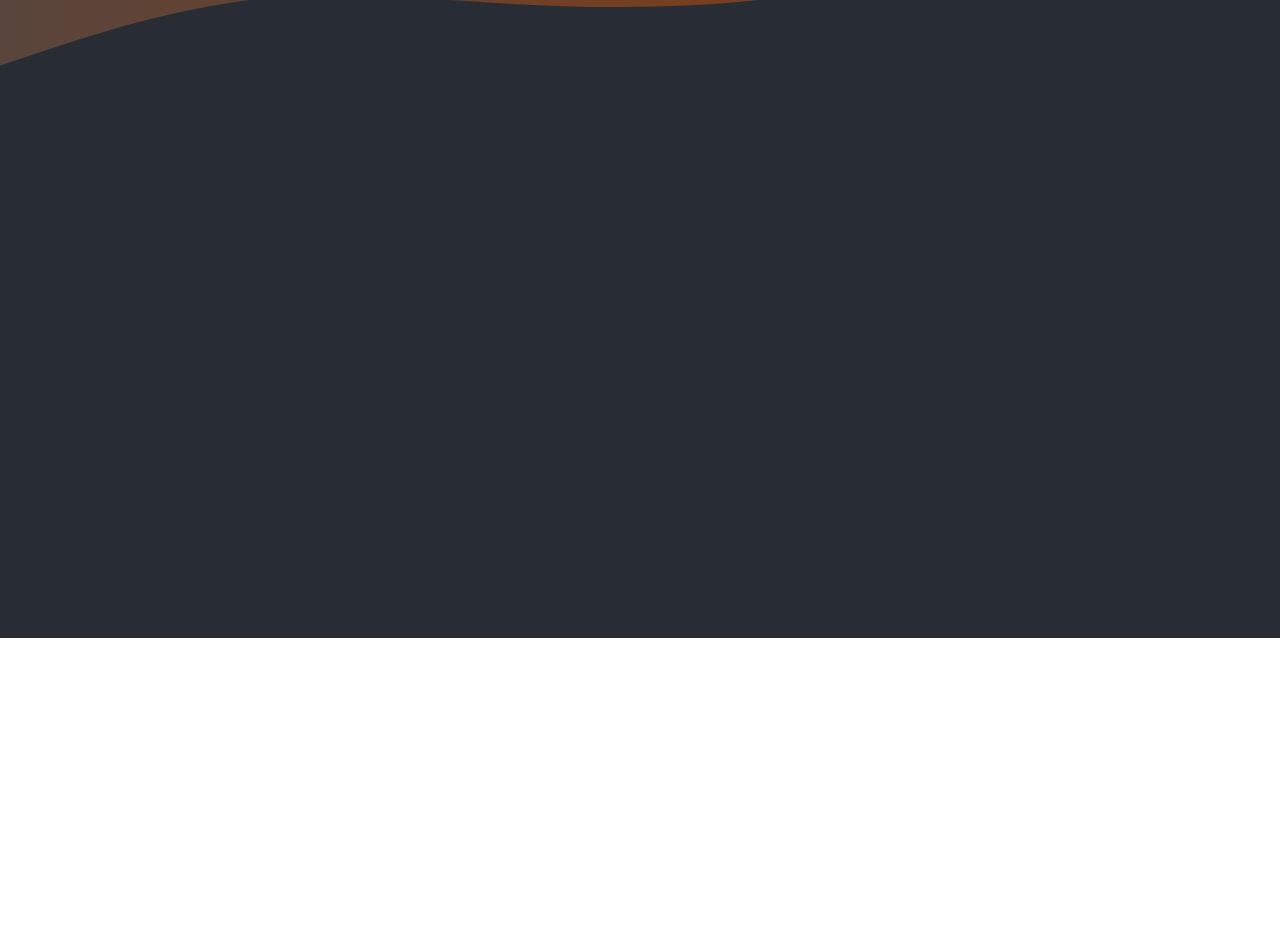
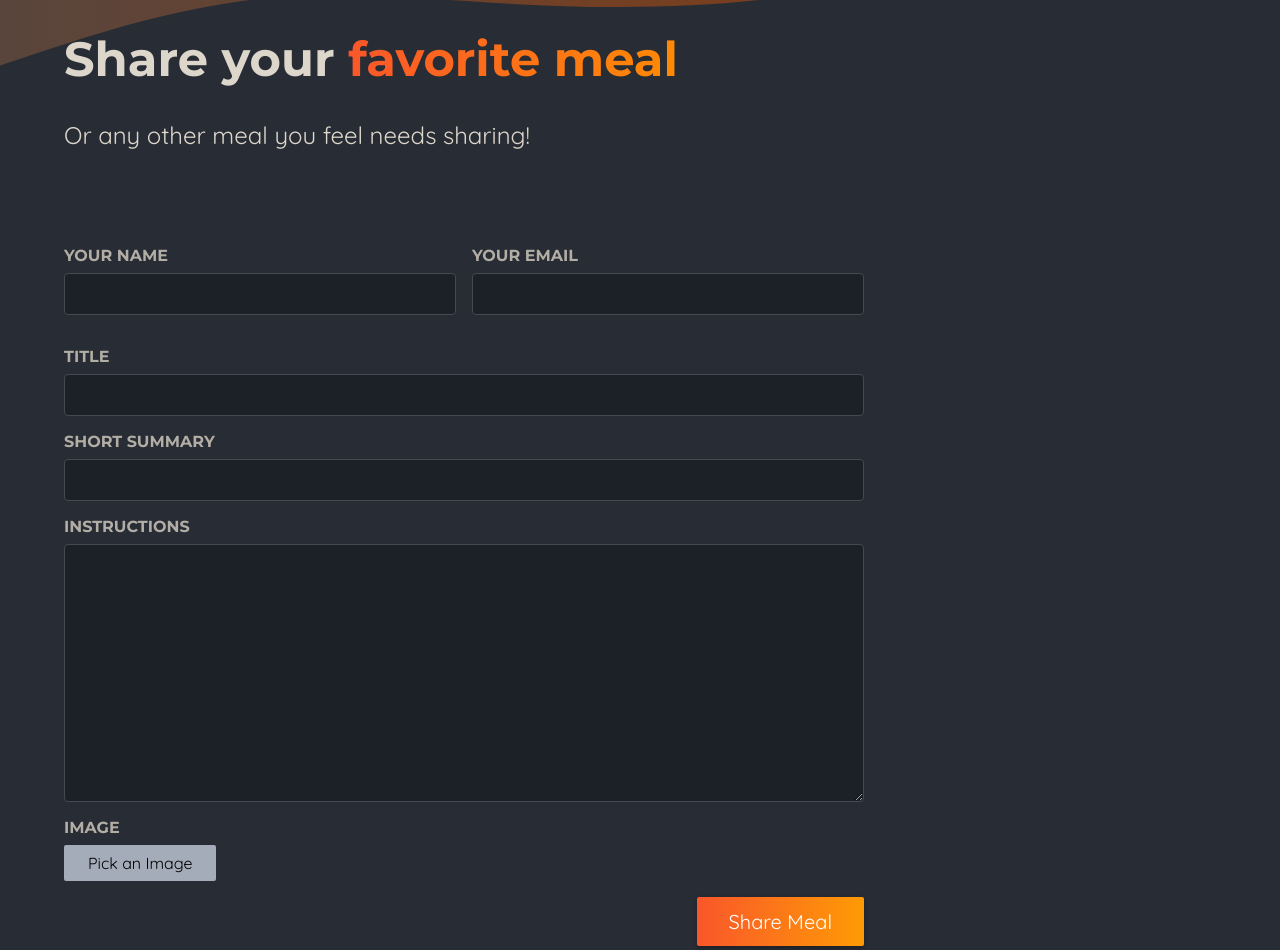
Before and after one commit to akshay-agnihotri/NEXT, a Next.js app in the folder 09_next_level_food/: page /meals/share in a window 1280 px wide. Shown: the part 162-1112 px from the top of the page. Before the commit the page ends 800 px from the top, so only its background shows below. Built offline with nearby package versions, Linux system fonts and the light colour scheme.

Commit message:
added share meals form with basic imagePicker

```diff
--- /dev/null
+++ b/09_next_level_food/app/meals/[slug]/page.module.css
@@ -0,0 +1,127 @@
+.header {
+  display: flex;
+  padding: 2rem 1rem;
+  gap: 3rem;
+  margin: auto;
+  max-width: 80rem;
+}
+
+.image {
+  position: relative;
+  width: 30rem;
+  height: 20rem;
+}
+
+.header img {
+  object-fit: cover;
+  border-radius: 8px;
+  box-shadow: 0 0 0.5rem rgba(0, 0, 0, 0.5);
+  animation: fade-slide-in-from-left 1s ease-out forwards;
+}
+
+.headerText {
+  padding: 0.5rem 1rem 0 1rem;
+  color: #ddd6cb;
+  max-width: 40rem;
+  animation: fade-slide-in-from-right 1s ease-out forwards;
+}
+
+.headerText h1 {
+  margin: 0;
+  font-size: 3.5rem;
+  text-transform: uppercase;
+  font-family: "Montserrat", sans-serif;
+  text-shadow: 0 0 0.5rem rgba(0, 0, 0, 0.5);
+}
+
+.creator {
+  font-size: 1.5rem;
+  color: #cfa69b;
+  font-style: italic;
+}
+
+.creator a {
+  background: linear-gradient(90deg, #f9572a, #ff8a05);
+  background-clip: text;
+  -webkit-background-clip: text;
+  -webkit-text-fill-color: transparent;
+}
+
+.creator a:hover,
+.creator a:active {
+  background: linear-gradient(90deg, #f9572a, #ff8a05);
+  background-clip: text;
+  -webkit-background-clip: text;
+  -webkit-text-fill-color: transparent;
+  text-shadow: 0 0 18px rgba(248, 190, 42, 0.8);
+}
+
+.summary {
+  font-size: 1.5rem;
+}
+
+.instructions {
+  font-size: 1.25rem;
+  line-height: 1.5;
+  background-color: #6e6464;
+  color: #13120f;
+  border-radius: 8px;
+  box-shadow: 0 0 0.5rem rgba(0, 0, 0, 0.5);
+  padding: 2rem;
+  max-width: 60rem;
+  margin: 2rem auto;
+  animation: fade-slide-in-from-bottom 1s ease-out forwards;
+}
+
+.loading {
+  font-size: 3rem;
+  text-align: center;
+  color: #ddd6cb;
+  font-weight: bold;
+  animation: flash 1s ease-in-out infinite alternate;
+}
+
+@keyframes fade-slide-in-from-left {
+  0% {
+    opacity: 0;
+    transform: translateX(-1rem);
+  }
+  100% {
+    opacity: 1;
+    transform: translateX(0);
+  }
+}
+
+@keyframes fade-slide-in-from-right {
+  0% {
+    opacity: 0;
+    transform: translateX(1rem);
+  }
+  100% {
+    opacity: 1;
+    transform: translateX(0);
+  }
+}
+
+@keyframes fade-slide-in-from-bottom {
+  0% {
+    opacity: 0;
+    transform: translateY(1rem);
+  }
+  100% {
+    opacity: 1;
+    transform: translateY(0);
+  }
+}
+
+@keyframes flash {
+  0% {
+    opacity: 0;
+  }
+  50% {
+    opacity: 1;
+  }
+  100% {
+    opacity: 0;
+  }
+}
--- a/09_next_level_food/app/meals/share/page.js
+++ b/09_next_level_food/app/meals/share/page.js
@@ -1,6 +1,50 @@
+import ImagePicker from "@/components/meals/imagePicker";
+import classes from "./page.module.css";
 
-const MealsShare = () => {
-  return <div>MealsShare</div>;
-};
-
-export default MealsShare;
+export default function MealShare() {
+  return (
+    <>
+      <header className={classes.header}>
+        <h1>
+          Share your <span className={classes.highlight}>favorite meal</span>
+        </h1>
+        <p>Or any other meal you feel needs sharing!</p>
+      </header>
+      <main className={classes.main}>
+        <form className={classes.form}>
+          <div className={classes.row}>
+            <p>
+              <label htmlFor="name">Your name</label>
+              <input type="text" id="name" name="name" required />
+            </p>
+            <p>
+              <label htmlFor="email">Your email</label>
+              <input type="email" id="email" name="email" required />
+            </p>
+          </div>
+          <p>
+            <label htmlFor="title">Title</label>
+            <input type="text" id="title" name="title" required />
+          </p>
+          <p>
+            <label htmlFor="summary">Short Summary</label>
+            <input type="text" id="summary" name="summary" required />
+          </p>
+          <p>
+            <label htmlFor="instructions">Instructions</label>
+            <textarea
+              id="instructions"
+              name="instructions"
+              rows="10"
+              required
+            ></textarea>
+          </p>
+          <ImagePicker label="Image" name="image" />
+          <p className={classes.actions}>
+            <button type="submit">Share Meal</button>
+          </p>
+        </form>
+      </main>
+    </>
+  );
+}
--- /dev/null
+++ b/09_next_level_food/app/meals/share/page.module.css
@@ -0,0 +1,98 @@
+.header {
+  gap: 3rem;
+  margin: 3rem auto 5rem auto;
+  width: 90%;
+  max-width: 75rem;
+  color: #ddd6cb;
+  font-size: 1.5rem;
+}
+
+.header h1 {
+  font-family: "Montserrat", sans-serif;
+}
+
+.highlight {
+  background: linear-gradient(90deg, #f9572a, #ff8a05);
+  background-clip: text;
+  -webkit-background-clip: text;
+  -webkit-text-fill-color: transparent;
+}
+
+.main {
+  width: 90%;
+  max-width: 75rem;
+  margin: 3rem auto;
+  color: white;
+}
+
+.form {
+  max-width: 50rem;
+}
+
+.form label {
+  display: block;
+  margin-bottom: 0.5rem;
+  font-size: 1rem;
+  font-family: "Montserrat", sans-serif;
+  text-transform: uppercase;
+  color: #b3aea5;
+  font-weight: bold;
+}
+
+.form input,
+.form textarea {
+  display: block;
+  width: 100%;
+  padding: 0.5rem 1rem;
+  border-radius: 4px;
+  border: 1px solid #454952;
+  background: #1c2027;
+  font-size: 1.25rem;
+  font-family: "Montserrat", sans-serif;
+  color: #ddd6cb;
+}
+
+.form input:focus,
+.form textarea:focus {
+  outline-color: #f99f2a;
+  background-color: #1f252d;
+}
+
+.row {
+  display: flex;
+  gap: 1rem;
+}
+
+.row p {
+  width: 100%;
+}
+
+.actions {
+  text-align: right;
+}
+
+.actions button {
+  border: 0;
+  padding: 0.75rem 2rem;
+  background: linear-gradient(90deg, #f9572a, #ff9b05);
+  border: none;
+  color: #ffffff;
+  border-radius: 2px;
+  cursor: pointer;
+  font: inherit;
+  font-size: 1.25rem;
+  box-shadow: 0 2px 5px rgba(0, 0, 0, 0.3);
+}
+
+.actions button:hover,
+.actions button:focus {
+  background: linear-gradient(90deg, #fd4715, #f9b241);
+}
+
+.actions button:disabled,
+.actions button:hover:disabled,
+.actions button:focus:disabled {
+  background: #ccc;
+  color: #979797;
+  cursor: not-allowed;
+}
--- /dev/null
+++ b/09_next_level_food/components/meals/imagePicker.js
@@ -0,0 +1,30 @@
+"use client";
+import { useRef } from "react";
+import classes from "./imagePicker.module.css";
+
+const ImagePicker = ({ label, name }) => {
+  const inputRef = useRef();
+  const handlePickImage = () => {
+    inputRef.current.click();
+  };
+  return (
+    <div className={classes.picker}>
+      <label htmlFor={name}>{label}</label>
+      <div className={classes.control}>
+        <input
+          className={classes.input}
+          type="file"
+          id={name}
+          accept="image/png, image/jpeg"
+          name={name}
+          ref={inputRef}
+        />
+        <button className={classes.button} onClick={handlePickImage} type="button">
+          Pick an Image
+        </button>
+      </div>
+    </div>
+  );
+};
+
+export default ImagePicker;
--- /dev/null
+++ b/09_next_level_food/components/meals/imagePicker.module.css
@@ -0,0 +1,45 @@
+.controls {
+  display: flex;
+  align-items: flex-start;
+  gap: 1.5rem;
+  margin-bottom: 1rem;
+}
+
+.picker .input {
+  display: none;
+}
+
+.picker .button {
+  border: 0;
+  padding: 0.5rem 1.5rem;
+  background: #a4abb9;
+  border-radius: 2px;
+  cursor: pointer;
+  font: inherit;
+}
+
+.picker .button:hover,
+.picker .button:focus {
+  background: #b3b9c6;
+}
+
+.preview {
+  width: 10rem;
+  height: 10rem;
+  border: 2px solid #a4abb9;
+  display: flex;
+  justify-content: center;
+  align-items: center;
+  text-align: center;
+  color: #a4abb9;
+  position: relative;
+}
+
+.preview p {
+  margin: 0;
+  padding: 1rem;
+}
+
+.preview img {
+  object-fit: cover;
+}
--- a/09_next_level_food/lib/meals.js
+++ b/09_next_level_food/lib/meals.js
@@ -6,3 +6,7 @@
   await new Promise((resolve) => setTimeout(resolve, 2000));
   return db.prepare("SELECT * FROM meals").all();
 }
+
+export async function getMeal(slug) {
+  return db.prepare("SELECT * FROM meals WHERE slug = ?").get(slug);
+}
```
Also changed, not shown: 09_next_level_food/app/meals/[slug]/not-found.js (added, +10 -0 lines), 09_next_level_food/app/meals/[slug]/page.js (+33 -2 lines), 09_next_level_food/app/not-found.js (added, +11 -0 lines).
